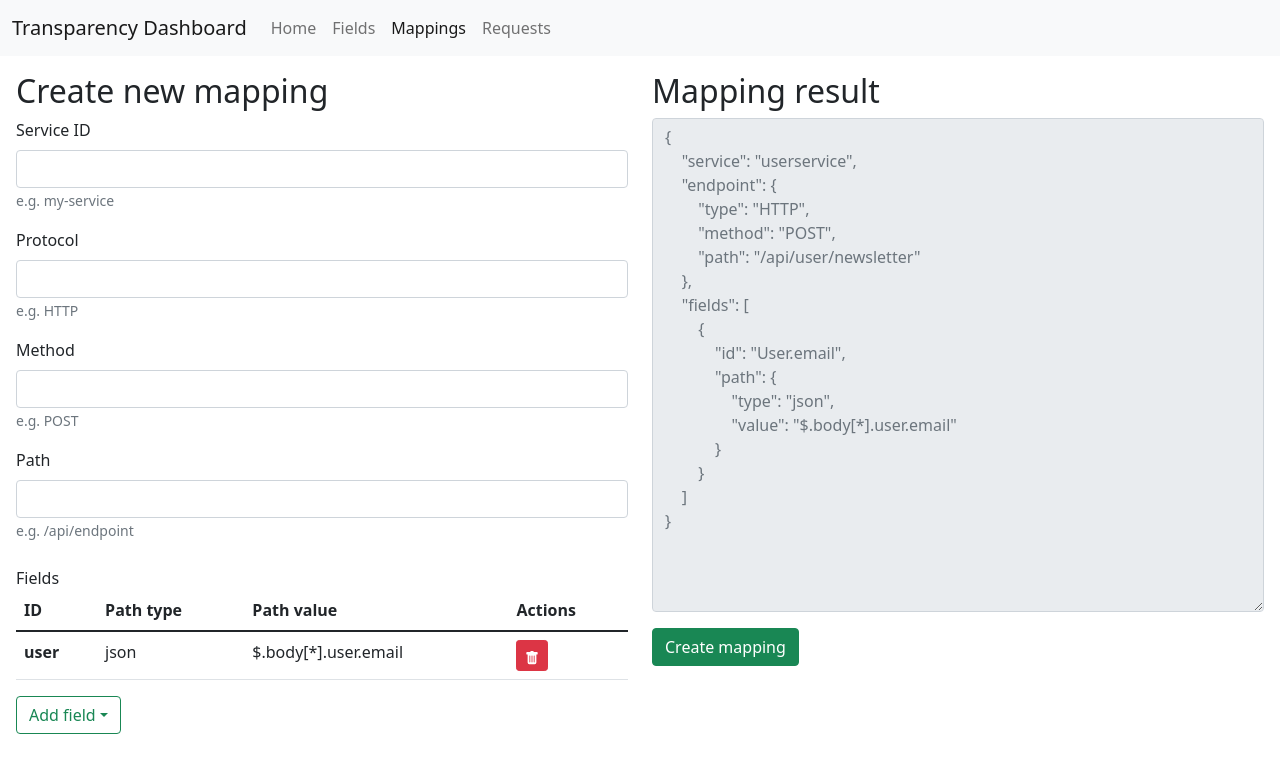
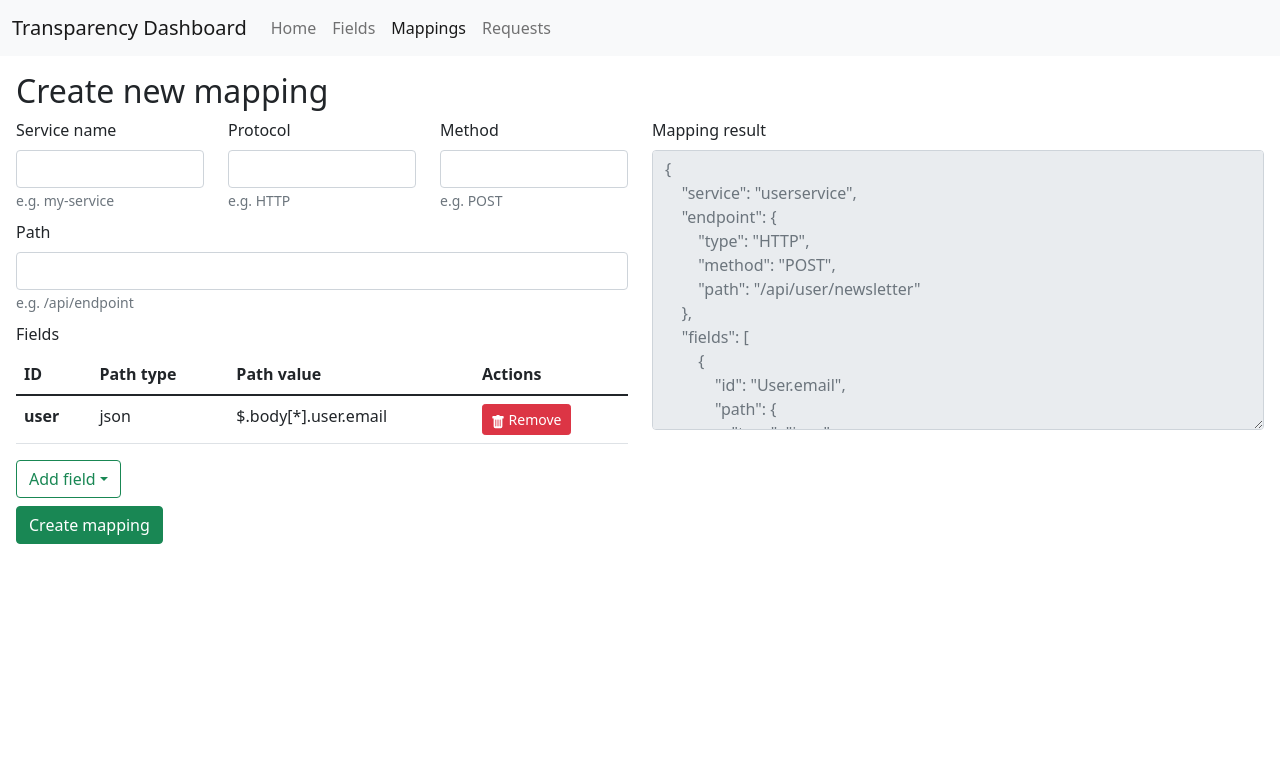
Before and after one commit to PrivacyEngineering/hawk-monitor, a React (Create React App) app in the folder frontend-v2/: page /mappings/new-mapping in a window 1280 px wide. Shown: the top 772 px of the page. Built offline with nearby package versions, Linux system fonts and the light colour scheme.

Commit message:
Simplify new mapping page

```diff
--- a/frontend-v2/src/components/NewMapping.tsx
+++ b/frontend-v2/src/components/NewMapping.tsx
@@ -1,4 +1,4 @@
-import { Button, Col, Dropdown, Form, InputGroup, Row } from "react-bootstrap"
+import { Button, Col, ColProps, Dropdown, Form, Row } from "react-bootstrap"
 import { newMapping } from "../dummyData"
 import { NewMappingFieldsTable } from "./NewMappingFieldsTable"
 
@@ -10,65 +10,22 @@ export const NewMapping = () => {
 
   return (
     <>
-
+      <h2>Create new mapping</h2>
       <Row>
         <Col lg={12} xl={6}>
-          <h2>Create new mapping</h2>
+          <Row>
+            <ColInput sm={12} md={6} xl={4} label="Service name" mutedText="e.g. my-service" />
+            <ColInput sm={12} md={6} xl={4} label="Protocol" mutedText="e.g. HTTP" />
+            <ColInput sm={12} md={6} xl={4} label="Method" mutedText="e.g. POST" />
+            <ColInput sm={12} md={6} xl={12} label="Path" mutedText="e.g. /api/endpoint" />
+          </Row>
 
-          <Form.Group className="mb-3">
-            <Form.Label>Service ID</Form.Label>
-            <Form.Control />
-            <Form.Text className="text-muted">e.g. my-service</Form.Text>
-          </Form.Group>
-
-          <Form.Group className="mb-3" controlId="">
-            <Form.Label>Protocol</Form.Label>
-            <Form.Control />
-            <Form.Text className="text-muted">e.g. HTTP</Form.Text>
-          </Form.Group>
-
-          <Form.Group className="mb-3" controlId="">
-            <Form.Label>Method</Form.Label>
-            <Form.Control />
-            <Form.Text className="text-muted">e.g. POST</Form.Text>
-          </Form.Group>
-
-          <Form.Group className="mb-3" controlId="">
-            <Form.Label>Path</Form.Label>
-            <Form.Control />
-            <Form.Text className="text-muted">e.g. /api/endpoint</Form.Text>
-          </Form.Group>
-
-          {/* <Form.Group className="mb-2">
-
-            <FloatingLabel controlId="" label="Service ID" className="mb-3">
-              <Form.Control placeholder="my-service" />
-              <Form.Text className="text-muted">(e.g. my-service)</Form.Text>
-            </FloatingLabel>
-
-            <FloatingLabel controlId="" label="Protocol" className="mb-3">
-              <Form.Control placeholder="my-service" />
-              <Form.Text className="text-muted">(e.g. HTTP)</Form.Text>
-            </FloatingLabel>
-
-            <FloatingLabel controlId="" label="Method" className="mb-3">
-              <Form.Control placeholder="my-service" />
-              <Form.Text className="text-muted">(e.g. POST)</Form.Text>
-            </FloatingLabel>
-
-            <FloatingLabel controlId="" label="Path (e.g. /api/endpoint)" className="mb-3">
-              <Form.Control />
-            </FloatingLabel>
-          </Form.Group> */}
-
-
-          <Form.Group className="mb-2 mt-4">
-            Fields
+          <Form.Group className="mb-2">
+            <Form.Label>Fields</Form.Label>
             <NewMappingFieldsTable labels={labels} items={items} />
 
             <Dropdown>
               <Dropdown.Toggle variant="outline-success" id="dropdown-basic">Add field</Dropdown.Toggle>
-
               <Dropdown.Menu>
                 <Dropdown.Item href="#/action-1">Action</Dropdown.Item>
                 <Dropdown.Item href="#/action-2">Another action</Dropdown.Item>
@@ -79,17 +36,25 @@ export const NewMapping = () => {
         </Col>
 
         <Col lg={12} xl={6}>
-          <h2>Mapping result</h2>
-          <InputGroup className="mb-3">
-            <Form.Control as="textarea" rows={20} type="text" placeholder={JSON.stringify(newMapping, null, 4)} readOnly />
-          </InputGroup>
-          <Button variant='success'>Create mapping</Button>
-
+          <Form.Group className="mb-2">
+            <Form.Label>Mapping result</Form.Label>
+            <Form.Control as="textarea" style={{ height: '35vh' }} type="text" placeholder={JSON.stringify(newMapping, null, 4)} readOnly />
+          </Form.Group>
         </Col>
       </Row>
-
+      <Button variant='success'>Create mapping</Button>
     </>
   )
 }
 
-// const
+const ColInput = (props: ColProps & { label: string, mutedText: string }) => {
+  return (
+    <Col xs={props.xs} sm={props.sm} md={props.md} lg={props.lg} xl={props.xl}>
+      <Form.Group className="mb-2">
+        <Form.Label>{props.label}</Form.Label>
+        <Form.Control />
+        <Form.Text className="text-muted">{props.mutedText}</Form.Text>
+      </Form.Group>
+    </Col>
+  )
+}
--- a/frontend-v2/src/components/NewMappingFieldsTable.tsx
+++ b/frontend-v2/src/components/NewMappingFieldsTable.tsx
@@ -21,7 +21,7 @@ const NewMappingFieldsTableRow = (props: TableRowProps<MappingField>) => {
       <td>{item.path.type}</td>
       <td>{item.path.value}</td>
       <td>
-        <Button variant='danger' size="sm"><BsFillTrashFill /></Button>
+        <Button variant='danger' size="sm"><BsFillTrashFill /> Remove</Button>
       </td>
     </tr>
   )
```
